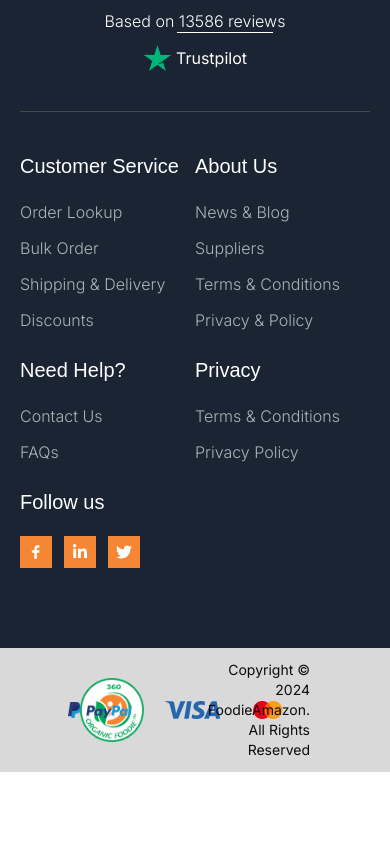
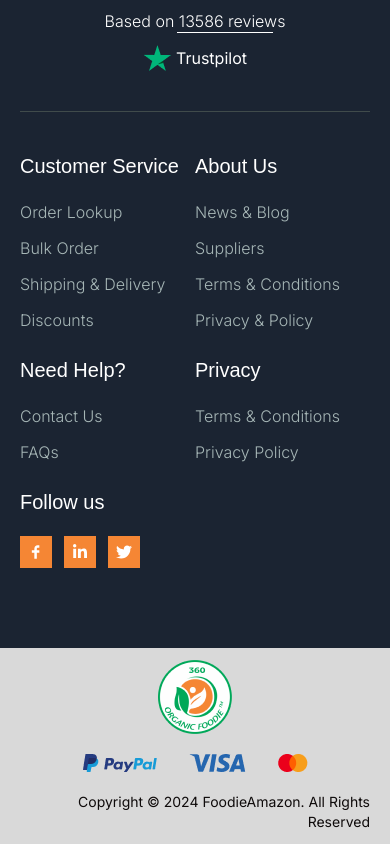
Before and after one commit to blossomobasi/organic_foodie_ecommerce, a React (Vite) app: page / in a window 390 px wide. Shown: the part 7624-8468 px from the top of the page. Before the commit the page ends 8396 px from the top, so only its background shows below. Built offline with nearby package versions, Linux system fonts and the light colour scheme; a web font is replaced by a local one.

Commit message:
implement responsiveness

```diff
--- a/src/components/Footer.tsx
+++ b/src/components/Footer.tsx
@@ -74,7 +74,8 @@ const Footer = () => {
                 <hr className="border-[#404B4B] border-1 " />
 
                 {/* Footer */}
-                <footer className="grid lg:grid-cols-5 md:grid-cols-3 grid-cols-2 py-10 gap-y-6">
+                <footer className="flex flex-col items-center">
+                    <div className="grid lg:grid-cols-5 md:grid-cols-3 grid-cols-2 py-10 gap-y-6 max-w-[110rem] w-full">
                         <div>
                             <h4 className="text-xl font-medium mb-5 nichrome">Customer Service</h4>
                             <ul className="text-[#A6B6B6] font-light flex flex-col space-y-3">
@@ -133,23 +134,26 @@ const Footer = () => {
                                 </li>
                             </ul>
                         </div>
+                    </div>
                 </footer>
             </div>
 
             {/* Copyright */}
-            <div className="bg-grey-300 text-grey-900 flex justify-between items-center px-20 py-3">
-                <div className="w-full">
+            <div className="bg-grey-300 text-grey-900 flex flex-col items-center lg:px-20 px-5 py-3">
+                <div className="flex justify-between items-center md:flex-row flex-col space-y-5 max-w-[110rem] w-full">
+                    <div className="md:w-full">
                         <Logo />
                     </div>
-                <div className="flex items-center space-x-8 w-full justify-center">
+                    <div className="flex items-center space-x-8 md:w-full justify-center">
                         <img src={Paypal} alt="Paypal" />
                         <img src={Visa} alt="Visa" />
                         <img src={MastersCard} alt="Masters card" />
                     </div>
 
-                <p className="text-sm w-full text-end">
+                    <p className="text-sm md:w-full text-end">
                         Copyright &copy; {YEAR} FoodieAmazon. All Rights Reserved
                     </p>
+                </div>
             </div>
         </section>
     );
```
Lines whose indentation alone changed are shown as unchanged.
